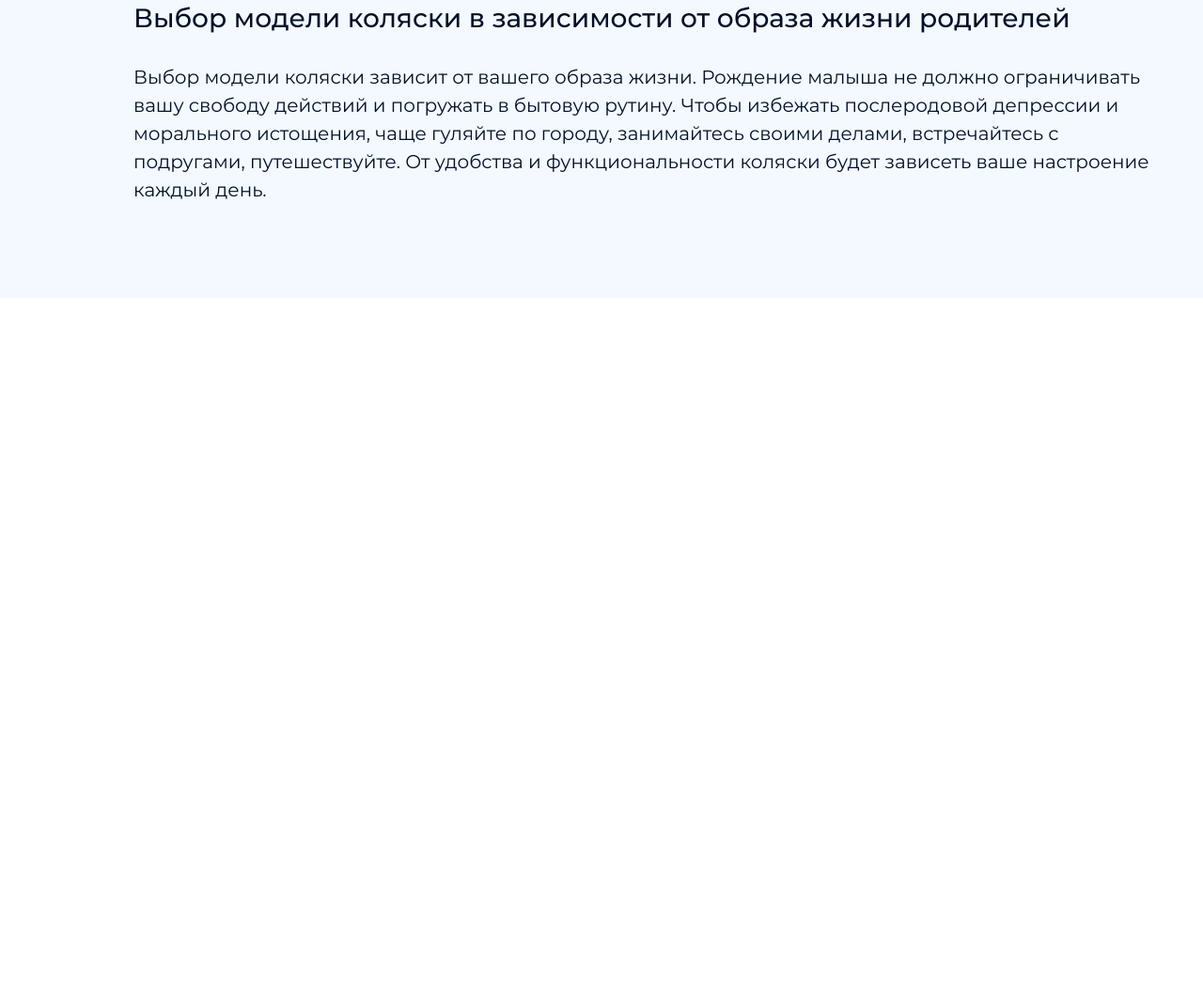
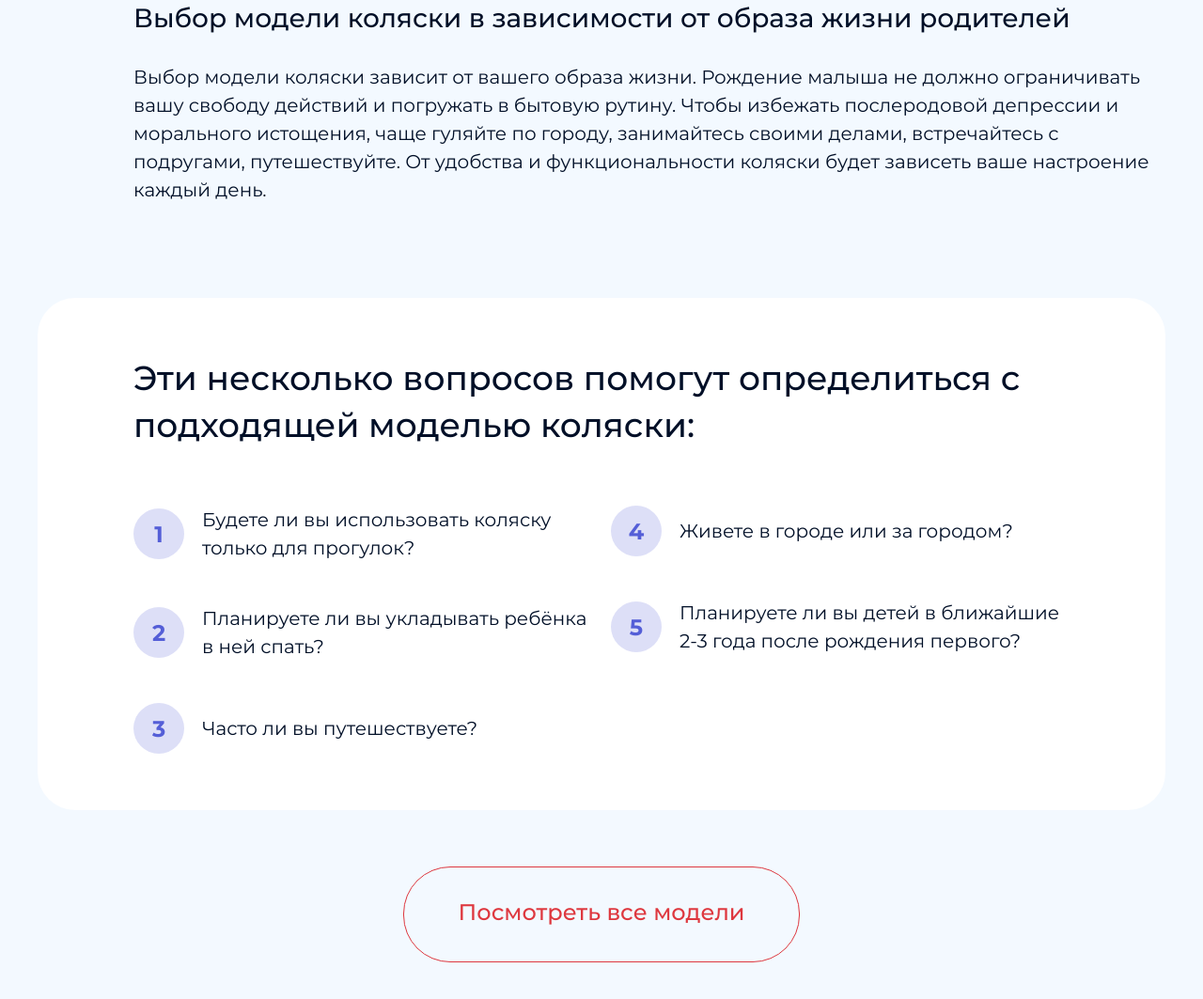
Before and after one commit to Konovaly4/hype-chicco, a website built with webpack: page src/index.html in a window 1280 px wide. Shown: the part 2033-3096 px from the top of the page at 94% size. Before the commit the page ends 2350 px from the top, so only its background shows below. Built offline with nearby package versions, Linux system fonts and the light colour scheme.

Commit message:
questions block ready

```diff
--- /dev/null
+++ b/src/blocks/item/item.scss
@@ -0,0 +1,38 @@
+@use '../constants/colors.scss';
+@use '../constants/fonts.scss';
+
+.item {
+  &-number {
+    display: block;
+    min-width: 49px;
+    min-height: 49px;
+    border-radius: 50%;
+    background-color: colors.$marks-blue;
+    color: colors.$txt-blue;
+    font-family: fonts.$base-font;
+    font-style: normal;
+    font-weight: bold;
+    font-size: 24px;
+    line-height: 49px;
+    text-align: center;
+  }
+
+  &-text {
+    font-family: fonts.$base-font;
+    font-style: normal;
+    font-weight: normal;
+    font-size: 20px;
+    line-height: 150%;
+    color: colors.$txt-black;
+  }
+}
+
+@media screen and (min-width: 768px) {
+  .item {
+    &-number {
+      min-width: 54px;
+      height: 54px;
+      line-height: 55px;
+    }
+  }
+}
--- /dev/null
+++ b/src/blocks/questions/questions.scss
@@ -0,0 +1,145 @@
+@use '../constants/colors.scss';
+@use '../constants/fonts.scss';
+@use '../item/item.scss';
+
+.questions {
+  width: 100%;
+  margin: 0;
+  padding: 0;
+  display: flex;
+  flex-direction: column;
+  justify-content: flex-start;
+  align-items: center;
+
+  &__content {
+    width: 100%;
+    border-radius: 40px;
+    background-color: colors.$bg-white;
+    margin: 0 0 50px;
+    padding: 50px 0;
+    display: flex;
+    flex-direction: column;
+    justify-content: flex-start;
+    align-items: center;
+  }
+
+  &__title {
+    width: calc(100% - 20px);
+    margin: 0 0 50px;
+    padding: 0;
+    font-family: fonts.$base-font;
+    font-style: normal;
+    font-weight: 500;
+    font-size: 30px;
+    line-height: 140%;
+    color: colors.$txt-black;
+  }
+
+  &__list-container {
+    width: calc(100% - 20px);
+    display: flex;
+    flex-direction: column;
+    justify-content: flex-start;
+    align-items: center;
+  }
+
+  &__list {
+    width: 100%;
+    margin: 0;
+    padding: 0;
+    display: flex;
+    flex-direction: column;
+    justify-content: flex-start;
+    align-items: flex-start;
+
+    &-item {
+      list-style-type: none;
+      width: 100%;
+      margin: 0 0 45px;
+      display: flex;
+      justify-content: flex-start;
+      align-items: center;
+
+      &_last {
+        margin: 0;
+      }
+
+      &-number {
+        margin: 0 19px 0 0;
+        padding: 0;
+      }
+
+      &-text {
+        margin: 0;
+        padding: 0;
+      }
+    }
+  }
+
+  &__button {
+    margin: 0 0 80px;
+    padding: 0;
+    width: 95%;
+    max-width: 394px;
+    height: 63px;
+    border: 1px solid colors.$bg-brick-red;
+    border-radius: 50px;
+    background-color: transparent;
+    color: colors.$bg-brick-red;
+    font-family: fonts.$base-font;
+    font-style: normal;
+    font-weight: 500;
+    font-size: 18px;
+    line-height: 350%;
+    text-align: center;
+    text-decoration: none;
+  }
+}
+
+@media screen and (min-width: 768px) {
+  .questions {
+    &__content {
+      max-width: 1200px;
+      margin: 0 0 60px;
+      padding: 60px 0;
+    }
+
+    &__title {
+      width: 95%;
+      max-width: 996px;
+      font-size: 36px;
+      margin: 0 0 60px;
+    }
+
+    &__list-container {
+      width: 95%;
+      max-width: 996px;
+      flex-direction: row;
+      justify-content: space-between;
+      align-items: flex-start;
+    }
+
+    &__list {
+      margin: 0 20px 0 0;
+
+      &:last-of-type {
+        margin: 0;
+      }
+
+      &-item {
+        &:last-of-type,
+        &_last {
+          margin: 0;
+        }
+      }
+    }
+
+    &__button {
+      margin: 0 0 60px;
+      font-size: 24px;
+      line-height: 400%;
+      max-width: 420px;
+      height: 100px;
+    }
+  }
+}
--- a/src/blocks/root.scss
+++ b/src/blocks/root.scss
@@ -2,6 +2,7 @@
 @use './header/header.scss';
 @use './main/main.scss';
 @use './choise/choise.scss';
+@use './questions/questions.scss';
 
 .root {
   display: flex;
--- a/src/index.html
+++ b/src/index.html
@@ -100,6 +100,50 @@
         </p>
       </div>
     </section>
+    <section class="questions">
+      <div class="questions__content">
+        <h1 class="questions__title">
+          Эти несколько вопросов помогут определиться с подходящей моделью коляски:
+        </h1>
+        <div class="questions__list-container">
+          <ul class="questions__list">
+            <li class="questions__list-item">
+              <p class="item-number questions__list-item-number">1</p>
+              <p class="item-text questions__list-item-text">
+                Будете ли вы использовать коляску только для прогулок?
+              </p>
+            </li>
+            <li class="questions__list-item">
+              <p class="item-number questions__list-item-number">2</p>
+              <p class="item-text questions__list-item-text">
+                Планируете ли вы укладывать ребёнка в ней спать?
+              </p>
+            </li>
+            <li class="questions__list-item">
+              <p class="item-number questions__list-item-number">3</p>
+              <p class="item-text questions__list-item-text">
+                Часто ли вы путешествуете?
+              </p>
+            </li>
+          </ul>
+          <ul class="questions__list">
+            <li class="questions__list-item">
+              <p class="item-number questions__list-item-number">4</p>
+              <p class="item-text questions__list-item-text">
+                Живете в городе или за городом?
+              </p>
+            </li>
+            <li class="questions__list-item questions__list-item_last">
+              <p class="item-number questions__list-item-number">5</p>
+              <p class="item-text questions__list-item-text">
+                Планируете ли вы детей в ближайшие 2-3 года после рождения первого?
+              </p>
+            </li>
+          </ul>
+        </div>
+      </div>
+      <a href="" class="questions__button">Посмотреть все модели</a>
+    </section>
   </div>
   <script src="<%= htmlWebpackPlugin.files.js %>"></script>
 </body>
```
